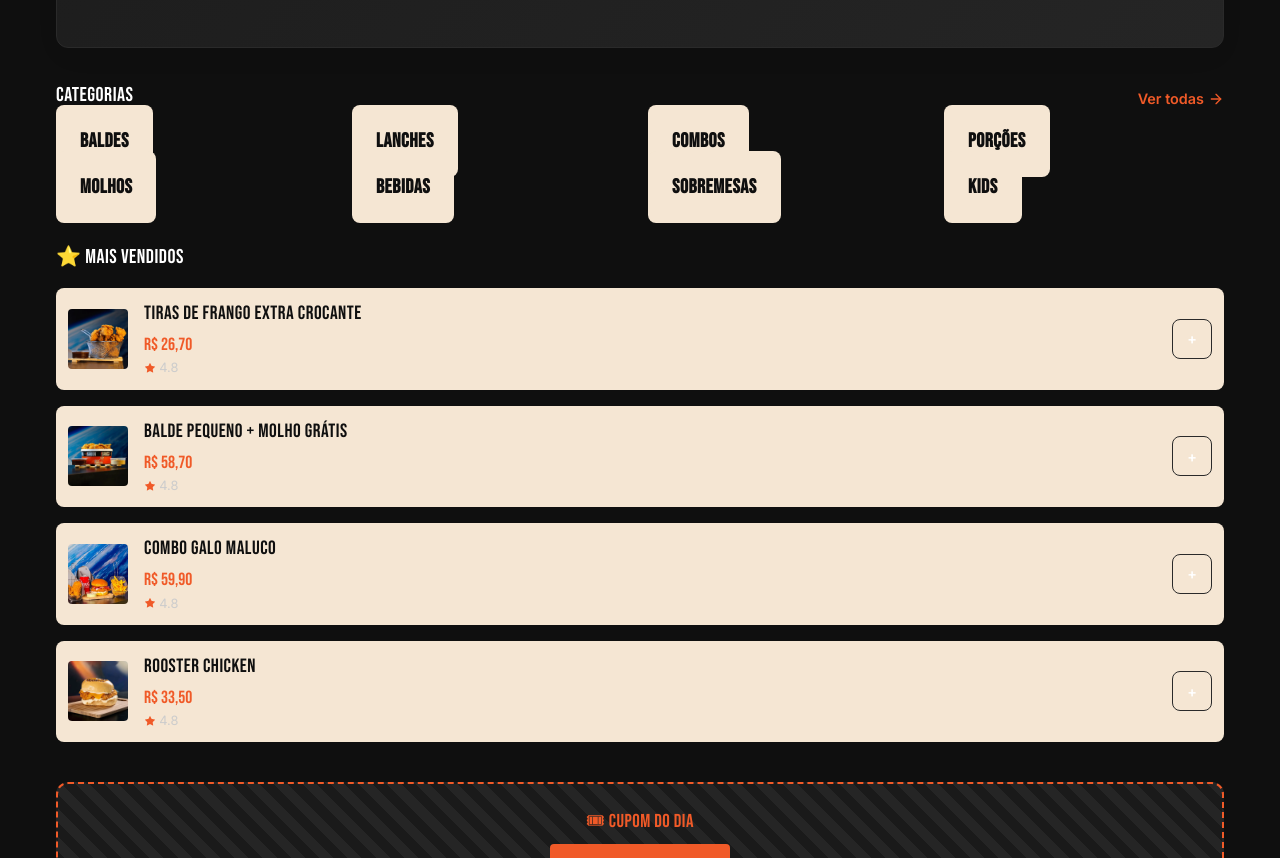
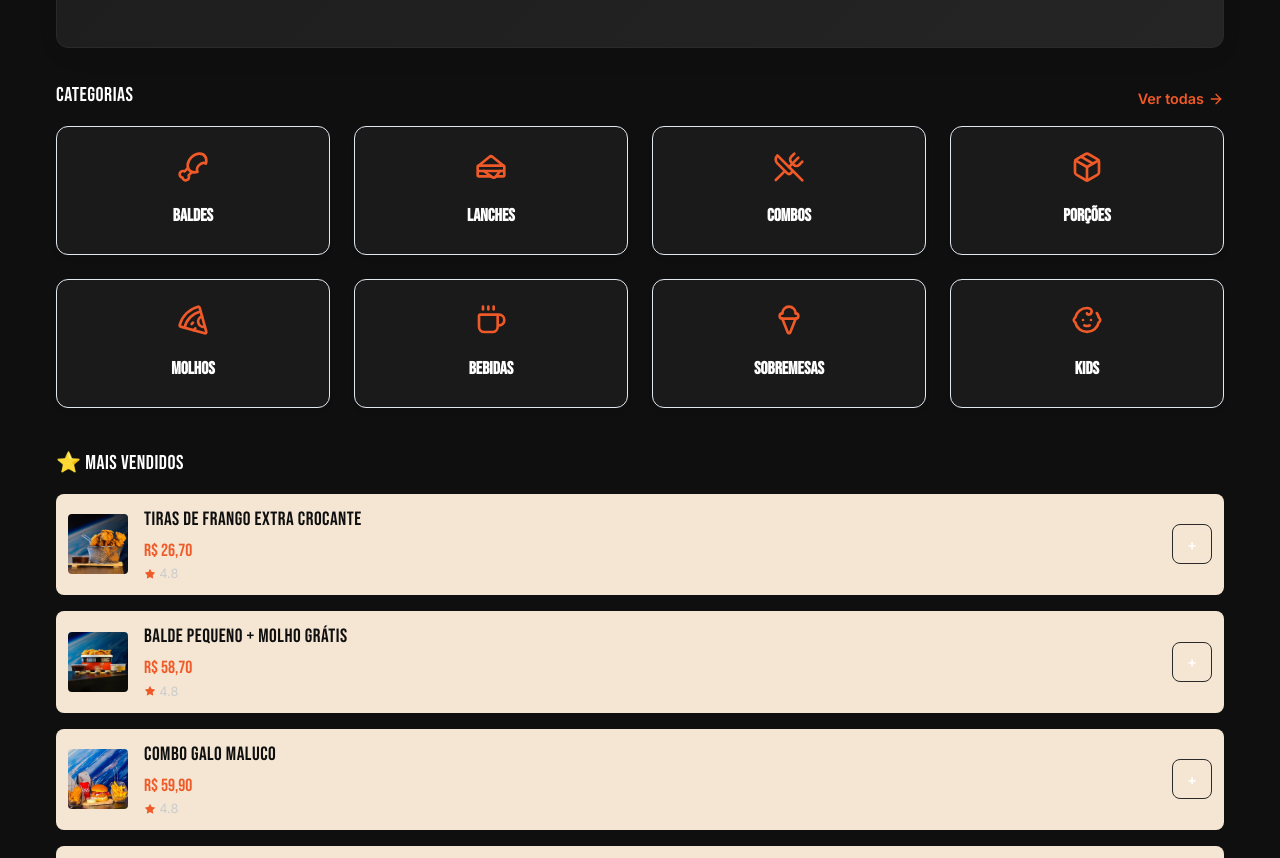
Before and after one commit to Evolvetech-Johnn/therooster, a React (Vite) app: page / in a window 1280 px wide. Shown: the part 805-1663 px from the top of the page. Built offline with nearby package versions, Linux system fonts and the light colour scheme.

Commit message:
Fix Categories layout: Standardize grid, add icons, improve styling

```diff
--- a/src/pages/Home/Home.css
+++ b/src/pages/Home/Home.css
@@ -129,23 +129,23 @@
     gap: 0.25rem;
 }
 
-/* Categories Grid - Horizontal Scroll on Mobile */
+/* Categories Grid */
 .categories-grid {
     display: flex;
     overflow-x: auto;
     gap: 1rem;
     padding-bottom: 1rem;
     scroll-snap-type: x mandatory;
-    -webkit-overflow-scrolling: touch; /* iOS Momentum Scrolling */
-    scrollbar-width: none; /* Firefox */
+    -webkit-overflow-scrolling: touch;
+    scrollbar-width: none;
 }
 
 .categories-grid::-webkit-scrollbar {
-    display: none; /* Chrome/Safari */
+    display: none;
 }
 
 .categories-grid > div {
-    flex: 0 0 140px; /* Fixed width for category cards */
+    flex: 0 0 140px;
     scroll-snap-align: start;
 }
 
@@ -153,6 +153,7 @@
     .categories-grid {
         display: grid;
         grid-template-columns: repeat(4, 1fr);
+        gap: 1.5rem;
         overflow-x: visible;
         padding-bottom: 0;
     }
@@ -162,30 +163,42 @@
     }
 }
 
-@media (min-width: 600px) {
-    .categories-grid {
-        grid-template-columns: repeat(4, 1fr);
-    }
+.category-card {
+    background: var(--bg-card);
+    border: 1px solid var(--border-color, #e2e8f0);
+    padding: 1.5rem;
+    display: flex;
+    flex-direction: column;
+    align-items: center;
+    justify-content: center;
+    gap: 0.75rem;
+    text-align: center;
+    border-radius: var(--radius-lg);
+    font-weight: 600;
+    transition: all 0.3s cubic-bezier(0.4, 0, 0.2, 1);
+    color: var(--text-main);
+    font-family: var(--font-heading);
+    font-size: 1.1rem;
+    cursor: pointer;
+    box-shadow: 0 4px 6px -1px rgba(0, 0, 0, 0.05);
+    height: 100%;
 }
 
-.category-card {
-    background: var(--bg-card-light);
-    border: none;
-    padding: 1.5rem;
-    text-align: center;
-    border-radius: var(--radius-md);
-    font-weight: 600;
-    transition: all 0.2s;
-    color: var(--color-secondary); /* Dark text */
-    font-family: var(--font-heading);
-    font-size: 1.25rem;
-    letter-spacing: 0.5px;
+.cat-icon {
+    color: var(--color-primary);
+    transition: transform 0.3s ease;
 }
 
 .category-card:hover {
-    background: var(--color-primary);
-    color: white;
-    transform: translateY(-2px);
+    background: var(--bg-card); /* Keep same bg or slight change? Let's use border highlight + lift */
+    border-color: var(--color-primary);
+    transform: translateY(-5px);
+    box-shadow: 0 10px 15px -3px rgba(0, 0, 0, 0.1);
+    color: var(--color-primary);
+}
+
+.category-card:hover .cat-icon {
+    transform: scale(1.1) rotate(-5deg);
 }
 
 /* Best Sellers List - Mobile Optimized */
--- a/src/pages/Home/Home.jsx
+++ b/src/pages/Home/Home.jsx
@@ -1,6 +1,6 @@
 import React from 'react';
 import { Link } from 'react-router-dom';
-import { ArrowRight, Star } from 'lucide-react';
+import { ArrowRight, Star, Drumstick, UtensilsCrossed, Sandwich, Package, Pizza, IceCream, Baby, Coffee } from 'lucide-react';
 import { motion } from 'framer-motion';
 import { products, categories } from '../../services/mockData';
 
@@ -13,6 +13,21 @@ const Home = () => {
     const bestSellers = products.slice(0, 4);
     const mainCategories = categories.filter(c => c.id !== 'todos');
     const promoProduct = products.find(p => p.id === 19) || products[0];
+
+    // Category Icons Map
+    const getCategoryIcon = (id) => {
+        switch(id) {
+            case 'baldes': return <Drumstick size={32} />;
+            case 'lanches': return <Sandwich size={32} />;
+            case 'combos': return <UtensilsCrossed size={32} />;
+            case 'porcoes': return <Package size={32} />;
+            case 'molhos': return <Pizza size={32} />; // Using Pizza as generic food/extra icon or Utensils
+            case 'bebidas': return <Coffee size={32} />; // Coffee often used for drinks logic, or maybe Beer? let's stick to generic drink if avail or Coffee/Cup
+            case 'sobremesas': return <IceCream size={32} />;
+            case 'kids': return <Baby size={32} />;
+            default: return <UtensilsCrossed size={32} />;
+        }
+    };
 
     // Animation Variants
     const containerVariants = {
@@ -70,6 +85,7 @@ const Home = () => {
                         {mainCategories.map(cat => (
                             <motion.div key={cat.id} variants={itemVariants}>
                                 <Link to={`/catalogo?cat=${cat.id}`} className="category-card" aria-label={`Categoria ${cat.name}`}>
+                                    <div className="cat-icon">{getCategoryIcon(cat.id)}</div>
                                     <span>{cat.name}</span>
                                 </Link>
                             </motion.div>
```
